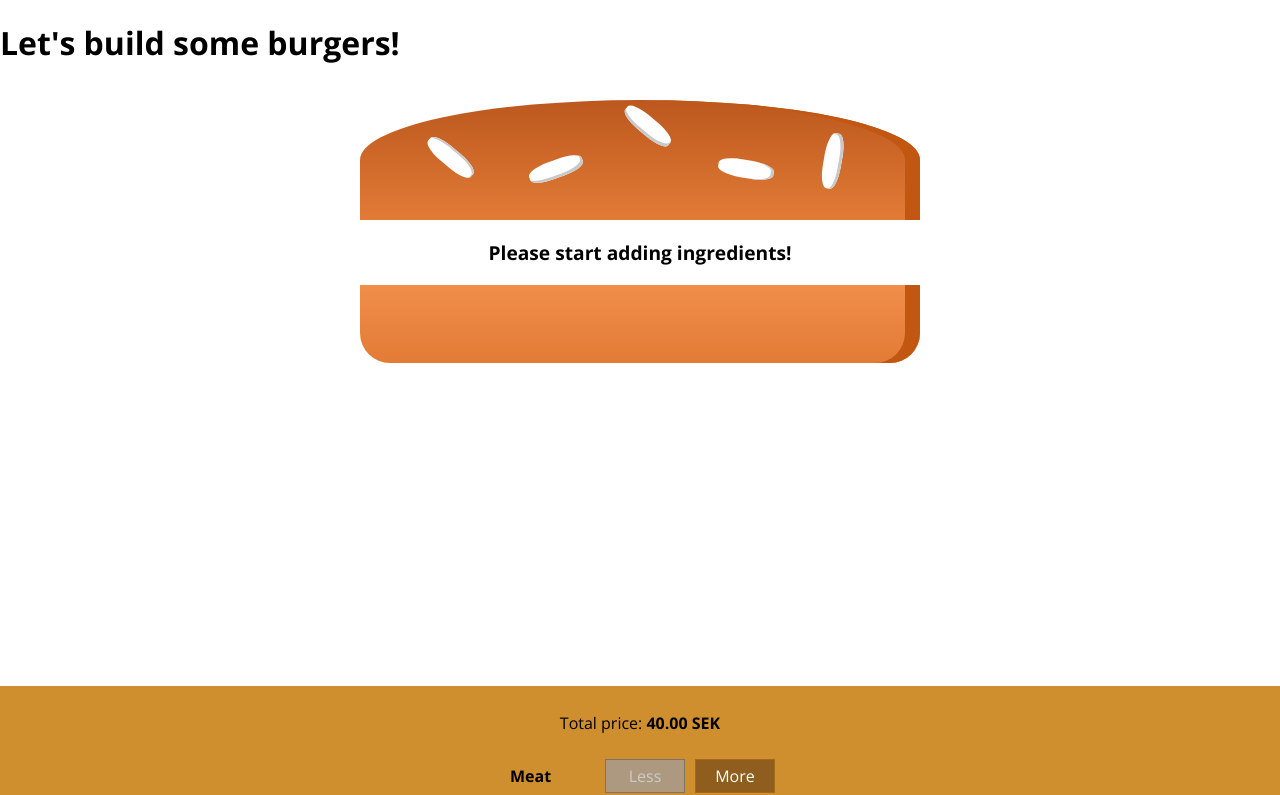
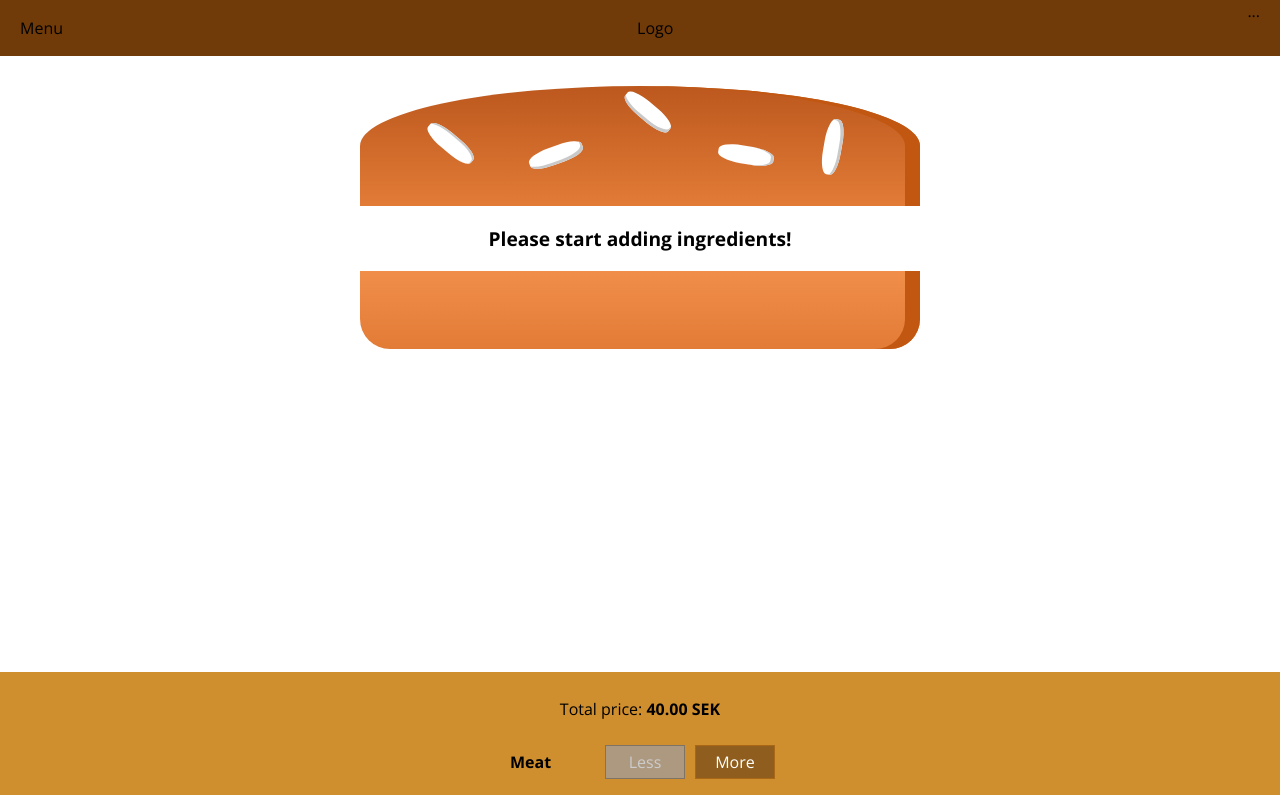
Before and after one commit to janko101/burger-builder-app, a React (Create React App) app: page / in a window 1280 px wide. Shown: the top 795 px of the page. Built offline with nearby package versions, Linux system fonts and the light colour scheme.

Commit message:
Adds css module file and styles the Toolbar + imports Toolbar in the Layout component

```diff
--- a/src/App.jsx
+++ b/src/App.jsx
@@ -6,7 +6,6 @@ class App extends Component {
   render() {
     return (
     <div>
-      <h1>Let's build some burgers!</h1>
       <Layout>
         <BurgerBuilder />
       </Layout>
--- a/src/Components/Layout.jsx
+++ b/src/Components/Layout.jsx
@@ -1,10 +1,11 @@
 import React from "react";
 import classes from "./Layout.module.css";
+import Toolbar from "./Toolbar";
 
 const Layout = (props) => {
   return (
     <>
-      <div></div>
+      <Toolbar />
       <main className={classes.Content}>{props.children}</main>
     </>
   );
--- a/src/Components/Layout.module.css
+++ b/src/Components/Layout.module.css
@@ -1,3 +1,3 @@
 .Content {
-  margin-top: 16px;
+  margin-top: 72px;
 }
--- a/src/Components/Toolbar.jsx
+++ b/src/Components/Toolbar.jsx
@@ -1,8 +1,9 @@
 import React from 'react';
+import classes from './Toolbar.module.css'
 
-const Toolbar = () => {
+const Toolbar = (props) => {
   return (
-    <header>
+    <header className={classes.Toolbar}>
       <div>Menu</div>
       <div>Logo</div>
       <nav>
--- /dev/null
+++ b/src/Components/Toolbar.module.css
@@ -0,0 +1,18 @@
+.Toolbar {
+  height: 56px;
+  width: 100%;
+  position: fixed;
+  display: flex;
+  justify-content: space-between;
+  align-items: center;
+  left: 0;
+  top: 0;
+  padding: 0 20px;
+  background-color: #703B09;
+  box-sizing: border-box;
+  z-index: 90;
+}
+
+.Toolbar nav {
+  height: 100%;
+}
```
Also changed, not shown: 1 other file (tests, documents, lock files or other folders).
